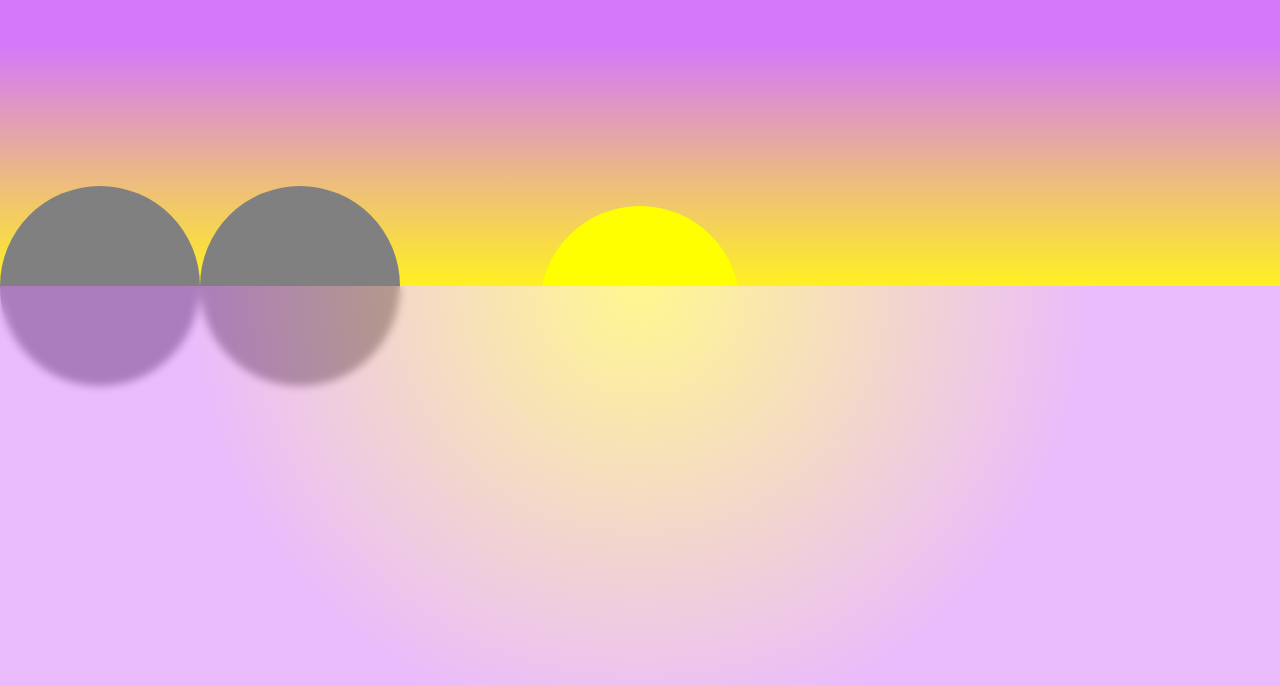
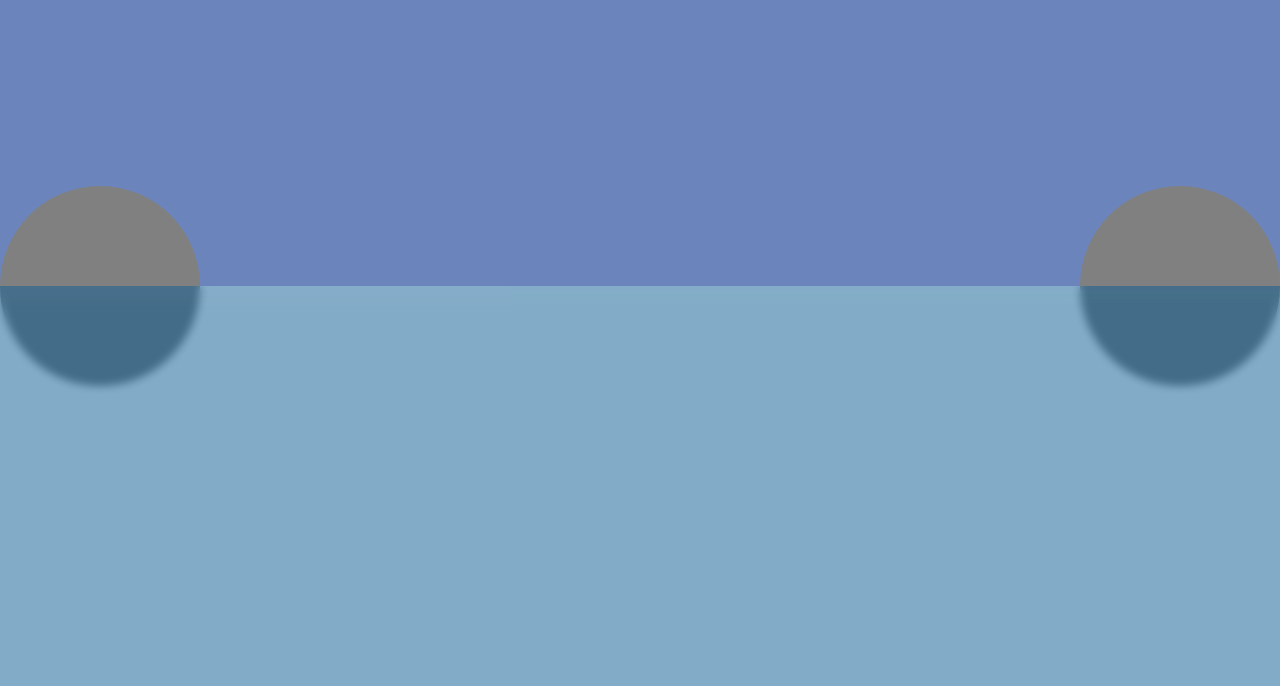
Before and after one commit to nyoon8360/mywebsite, a Next.js app: page /socials in a window 1280 px wide. Shown: the part 114-800 px from the top of the page. Built offline with nearby package versions, Linux system fonts and the light colour scheme.

Commit message:
finished main components of background with animation
implemented content container to layout to display page content

```diff
--- a/components/layout.js
+++ b/components/layout.js
@@ -1,5 +1,6 @@
 import MainHeader from '../components/mainHeader';
 import styles from './layout.module.css';
+import Image from 'next/image';
 import { useRouter } from 'next/router';
 import { useTransitionContext } from '../context/transition';
 
@@ -8,6 +9,7 @@ var transitionContainerOnAnimEnd;
 
 //layout component to contain the header, transition animation div, and page content
 export default function Layout({ children }) {
+    /*
     const router = useRouter();
     const [tColor, setTColor] = useTransitionContext();
 
@@ -41,14 +43,36 @@ export default function Layout({ children }) {
     if (tColor) {
         fadeColor = tColor;
     }
+    */
+
+    /*
+        Midday:
+
+        Sunset/Moonrise:
+
+        Midnight:
+
+        Sunrise:
+            .lake | background: radial-gradient(circle at top, rgba(255, 240, 33, 0.5), rgba(213, 121, 250, .5) 60%);
+            .sky | background: linear-gradient(1turn, rgba(255, 240, 33), rgba(213, 121, 250) 60%);
+
+    */
 
     return (
         <div>
             <div className={styles.backgroundContainer}>
                 <div className={styles.sky}>
+                    <div className={styles.skyFilter}>
+
+                    </div>
                 </div>
                 <div className={styles.lake}>
                     <div className={styles.folliage}>
+
+                    </div>
+                    <div className={styles.lakeFilter}>
+                    </div>
+                    <div className={styles.lakeMoonReflection}>
 
                     </div>
                 </div>
@@ -64,12 +88,17 @@ export default function Layout({ children }) {
                     <div className={styles.sun}>
 
                     </div>
+                    <Image className={styles.moon} src="/images/background/moon.png" alt="moon" height={200} width={200}/>
                 </div>
             </div>
-            <div className={styles.headerContainer}>
-
+            <MainHeader></MainHeader>
+            <div className={styles.scrollContainer}>
+                <div className={styles.contentMask}>
+                    <div className={styles.contentContainer}>
+                        { children }
+                    </div>
+                </div>
             </div>
         </div>
-
     );
 }
--- a/components/layout.module.css
+++ b/components/layout.module.css
@@ -1,7 +1,42 @@
+
+
 .backgroundContainer {
     position: fixed;
     height: 100%;
     width: 100%;
+
+    --background-animation-duration: 60s;
+    --background-animation-delay: 0s;
+}
+
+.scrollContainer {
+    position: fixed;
+    height: 100%;
+    width: 100%;
+}
+
+.contentMask {
+    position: fixed;
+    width: 100%;
+    height: 100%;
+
+    overflow-y: scroll;
+
+    mask-image:
+        linear-gradient(transparent, transparent 8%, black 10%, black 90%, transparent 92%, transparent),
+        linear-gradient(to left, black 17px, transparent 18px);
+}
+
+.contentContainer {
+    position: static;
+    margin-top: 94vh;
+
+    margin-left: 10vw;
+    margin-right: 10vw;
+
+    padding: 20px;
+
+    background: linear-gradient(.25turn, transparent, transparent 1%, rgba(0, 0, 0, 0.7) 2%, rgba(0, 0, 0, 0.7) 98%, transparent 99%, transparent);
 }
 
 .sky {
@@ -13,12 +48,87 @@
 
     overflow: hidden;
 
-    background: linear-gradient(1turn, rgba(255, 240, 33), rgba(213, 121, 250) 60%);
+    background: rgb(192, 255, 255);
 
     display: flex;
     flex-direction: column;
 
     justify-content: flex-end;
+
+    animation: var(--background-animation-duration) linear var(--background-animation-delay) infinite backwards animateSky;
+}
+
+@keyframes animateSky {
+    0% {
+        background: rgb(192, 250, 250);
+    }
+
+    25% {
+        background: rgb(32, 31, 133);
+    }
+
+    50% {
+        background: rgb(12, 2, 48);
+    }
+
+    75% {
+        background: rgb(57, 55, 160);
+    }
+
+    100% {
+        background: rgb(192, 250, 250);
+    }
+}
+
+.skyFilter {
+    position: fixed;
+    height: 100%;
+    width: 100%;
+
+    background: linear-gradient(transparent, transparent 80%, rgba(255, 167, 3, 0.726) 100%);
+
+    animation: var(--background-animation-duration) linear var(--background-animation-delay) infinite backwards animateSkyFilter;
+}
+
+@keyframes animateSkyFilter {
+    0% {
+        opacity: 0;
+
+    }
+
+    15% {
+        opacity: 0;
+        background: linear-gradient(transparent, transparent 60%, rgba(255, 255, 255, 0.5));
+    }
+
+    25% {
+        background: linear-gradient(transparent, transparent 60%, rgba(255, 255, 255, 0.5));
+        opacity: 1;
+    }
+
+    50% {
+        opacity: 0.6;
+        background: linear-gradient(transparent, transparent 60%, rgba(255, 255, 255, 0.5));
+    }
+
+    65% {
+        opacity: 0;
+        background: linear-gradient(transparent, transparent 60%, rgba(255, 255, 255, 0.5));
+    }
+
+    66%, 85% {
+        opacity: 0;
+        background: linear-gradient(transparent, transparent 80%, rgba(255, 167, 3, 0.726) 100%);
+    }
+
+    75% {
+        opacity: 1;
+        background: linear-gradient(transparent, transparent 80%, rgba(255, 167, 3, 0.726) 100%);
+    }
+
+    100% {
+        opacity: 0;
+    }
 }
 
 .lake {
@@ -29,31 +139,194 @@
 
     z-index: 3;
 
-    background: radial-gradient(circle at top, rgba(255, 240, 33, 0.5), rgba(213, 121, 250, .5) 60%);
+    overflow: hidden;
+    background: rgba(14, 167, 214, 0.5);
 
     backdrop-filter: blur(4px);
+
+    animation: var(--background-animation-duration) linear var(--background-animation-delay) infinite backwards animateLake;
+}
+
+@keyframes animateLake {
+    0% {
+        background: rgba(14, 167, 214, 0.5);
+    }
+
+    25% {
+        background: rgba(1, 20, 80, 0.5);
+    }
+
+    50% {
+        background: rgba(14, 3, 31, 0.8);
+    }
+
+    75% {
+        background: rgba(1, 20, 80, 0.5)
+    }
+
+    100% {
+        background: rgba(14, 167, 214, 0.5);
+    }
+}
+
+.lakeFilter {
+    position: fixed;
+    height: 50%;
+    width: 100%;
+
+    overflow: hidden;
+
+    background: radial-gradient(ellipse at top, rgba(255, 240, 33, 0.5), transparent 60%);
+
+    animation: var(--background-animation-duration) linear var(--background-animation-delay) infinite backwards animateLakeFilter;
+}
+
+@keyframes animateLakeFilter {
+    0% {
+        background: linear-gradient(white, transparent 20%);
+        opacity: .5;
+    }
+
+    14% {
+        background: linear-gradient(white, transparent 15%);
+        opacity: 0;
+    }
+
+    65% {
+        background: radial-gradient(ellipse at top, rgba(255, 240, 33, 0.5), transparent 60%);
+        opacity: 0;
+    }
+
+    75% {
+        background: radial-gradient(ellipse at top, rgba(255, 240, 33, 0.5), transparent 60%);
+        opacity: 1;
+    }
+
+    85% {
+        background: radial-gradient(ellipse at top, rgba(255, 240, 33, 0.5), transparent 60%);
+        opacity: 0;
+    }
+
+    86% {
+        background: linear-gradient(white, transparent 15%);
+        opacity: 0;
+    }
+
+    100% {
+        background: linear-gradient(white, transparent 15%);
+        opacity: .5;
+    }
+}
+
+.lakeMoonReflection {
+    position: relative;
+    height: 250px;
+    width: 250px;
+
+    top: -125px;
+
+    left: 50%;
+    transform: translate(-50%, 0vh);
+
+    background: radial-gradient(white, transparent 60%);
+
+    animation: var(--background-animation-duration) linear var(--background-animation-delay) infinite backwards animateLakeMoonReflection;
+}
+
+@keyframes animateLakeMoonReflection {
+    0% {
+        transform: translate(-50%, -150vh);
+    }
+
+    25% {
+        transform: translate(-50%, 0vh);
+        height: 250px;
+    }
+
+    50% {
+        height: 1000px;
+        transform: translate(-50%, 150vh);
+        opacity: 0;
+    }
+
+    75%, 100% {
+        transform: translate(-50%, 300vh);
+    }
 }
 
 .sunMoonContainer {
     position: fixed;
-    width: 100%;
+    width: 200px;
     height: 50%;
     overflow: hidden;
+
+    left: 50%;
+    transform: translateX(-50%);
 
     z-index: 1;
 }
 
 .sun {
-    position: relative;
+    position: fixed;
     width: 200px;
     height: 200px;
 
-    background-color: yellow;
+    background-color: rgb(253, 253, 115);
     border-radius: 50%;
     margin-left: auto;
     margin-right: auto;
 
-    margin-top: 40vh;
+    top: -100px;
+    transform: translateY(50vh);
+
+    animation: var(--background-animation-duration) linear var(--background-animation-delay) infinite backwards animateSun;
+}
+
+@keyframes animateSun {
+    0%, 50% {
+        transform: translateY(250vh);
+        background-color: rgb(255, 166, 0);
+    }
+    75% {
+        transform: translateY(50vh);
+        background-color: rgb(255, 166, 0);
+    }
+    80% {
+        transform: translateY(20vh);
+        background-color: rgb(255, 255, 255);
+    }
+    100% {
+        transform: translateY(-100vh);
+        background-color: rgb(255, 255, 255);
+    }
+}
+
+.moon {
+    position: fixed;
+    width: 200px;
+    height: 200px;
+
+    background-color: rgb(212, 212, 212);
+    border-radius: 50%;
+    margin-left: auto;
+    margin-right: auto;
+
+    top: -100px;
+    transform: translateY(50vh);
+
+    animation: var(--background-animation-duration) linear var(--background-animation-delay) infinite backwards animateMoon;
+}
+
+@keyframes animateMoon {
+    0% {
+        transform: translateY(200vh);
+    }
+    25% {
+        transform: translateY(50vh)
+    }
+    75%, 100% {
+        transform: translateY(-250vh);
+    }
 }
 
 .mountainsContainer {
@@ -66,6 +339,8 @@
     display: flex;
     flex-direction: row;
     align-items: center;
+
+    justify-content: space-between;
 }
 
 .testMountain {
--- a/components/mainHeader.js
+++ b/components/mainHeader.js
@@ -8,7 +8,7 @@ import { useEffect, useState } from 'react';
 var transitionFunction;
 
 export default function MainHeader(props) {
-    const router = useRouter();
+    /* const router = useRouter();
     const [tColor, setTColor] = useTransitionContext();
     const [transitionPlaying, setTransitionPlaying] = useState(false);
 
@@ -66,11 +66,13 @@ export default function MainHeader(props) {
         //show falling tab element and start falling animation
         fallingTabContainerElement.style.animationPlayState = 'running';
         fallingTabContainerElement.style.visibility = 'visible';
-    }
+    } */
 
     return (
         <header id='headerContainer'>
-            <div className={styles.headerContainer} id='headerPositioner'>
+
+
+            {/* <div className={styles.headerContainer} id='headerPositioner'>
                 <h1 className={styles.title}>
                     <Link className={styles.titleText} href='/' onClick={() => {setTColor('#ECEE81')}}>Nicholas Yoon</Link>
                 </h1>
@@ -88,7 +90,7 @@ export default function MainHeader(props) {
                     </div>
                 </div>
                 <hr className={styles.headerUnderline}></hr>
-            </div>
+            </div> */}
         </header>
     );
 }
--- a/components/mainHeader.module.css
+++ b/components/mainHeader.module.css
@@ -1,4 +1,4 @@
-.headerContainer {
+/* .headerContainer {
     display: flex;
     flex-direction: column;
 
@@ -144,4 +144,4 @@
     100% {
         transform: translateX(-60%);
     }
-}
+} */
```
Also changed, not shown: pages/index.js (+19 -1 lines), public/images/background/moon.png (added).
